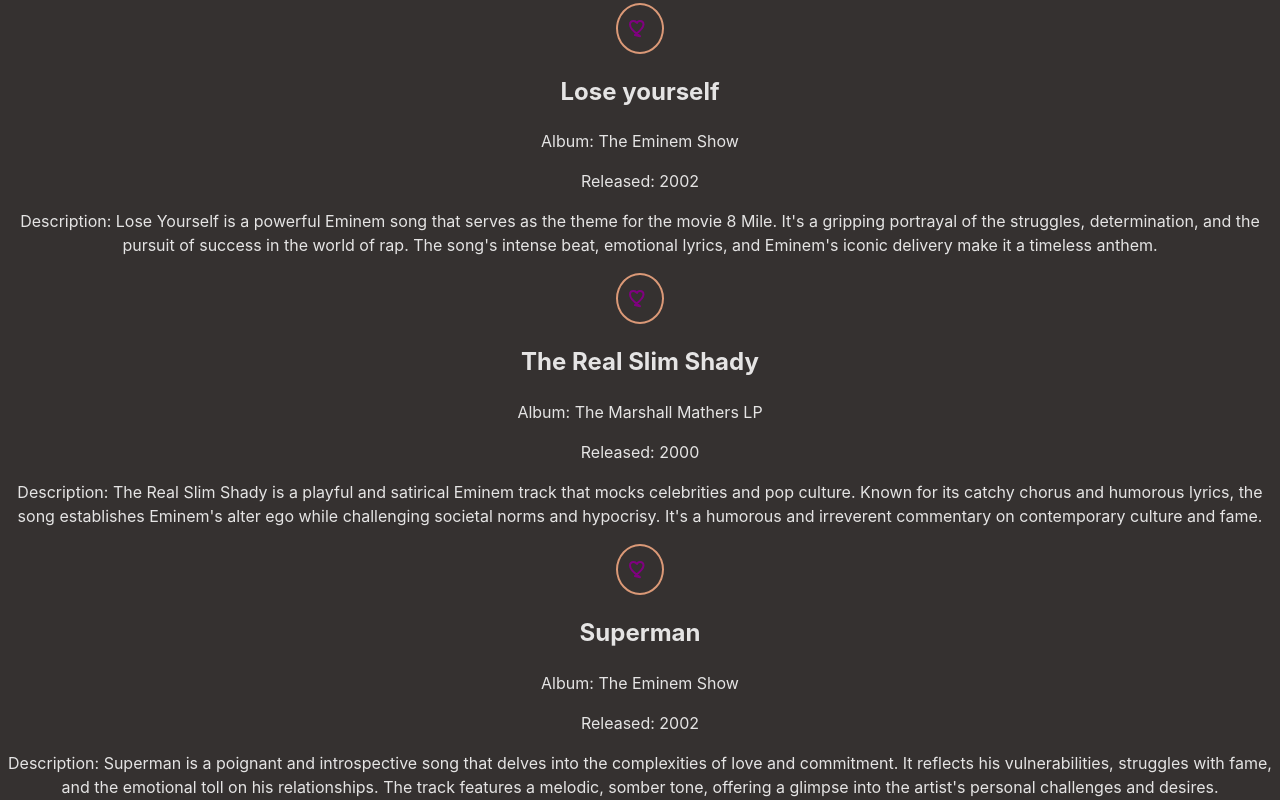
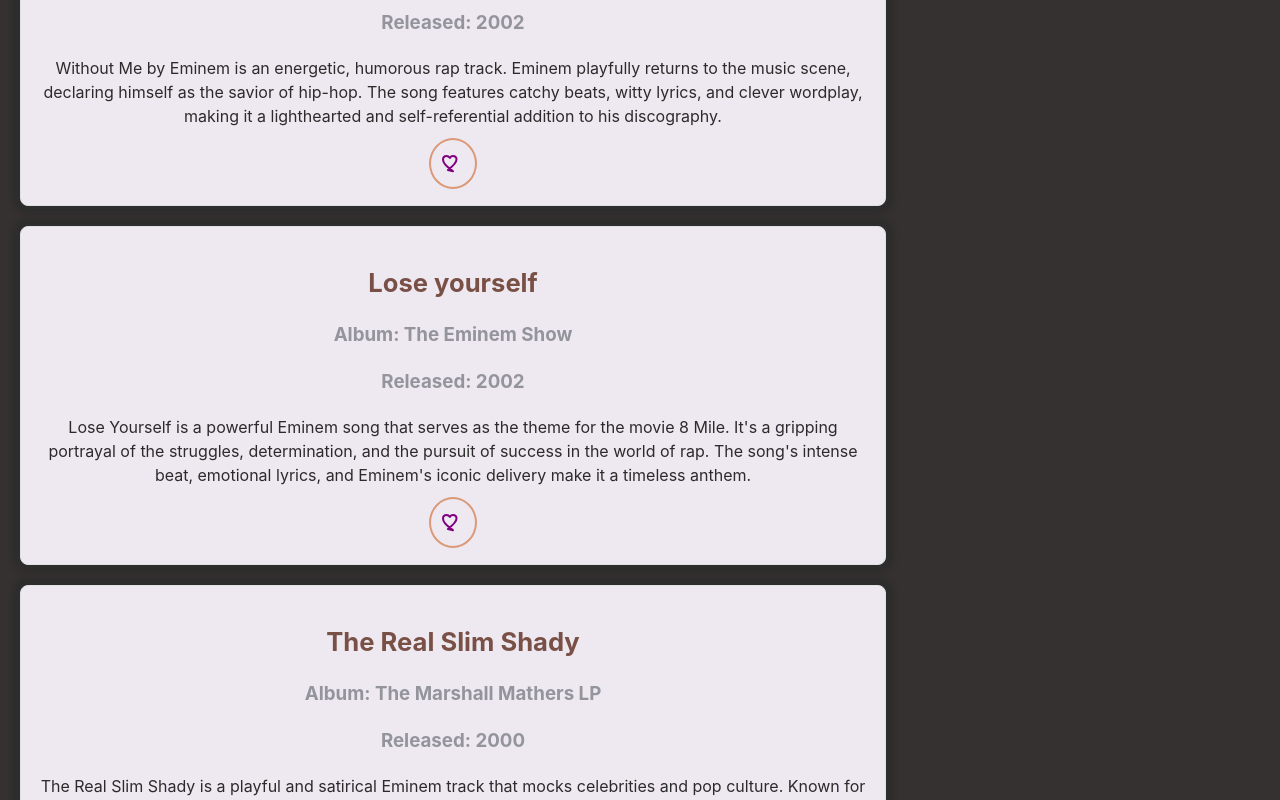
Before and after one commit to IldikoMagda/MusicApp_React, a React (Vite) app in the folder musicAppVite/: page / in a window 1280 px wide. Shown: the part 1500-2300 px from the top of the page. Built offline with nearby package versions, Linux system fonts and the light colour scheme.

Commit message:
songs styles formatted, first version

```diff
--- a/musicAppVite/src/MostPopular.jsx
+++ b/musicAppVite/src/MostPopular.jsx
@@ -41,10 +41,11 @@
 
         },
         6:{
-            "Title": "Mockingbird",
-            "Album": "Encore",
-            "Released": 2005,
-            "Description": "Lorem, ipsum dolor sit amet consectetur adipisicing elit. Consequatur, magnam nemo delectus quam deserunt animi ducimus veniam iste possimus sint similique harum atque nobis. Totam enim ducimus aliquam provident. Nostrum voluptatem consequuntur eum voluptatibus veniam inventore dolore a distinctio veritatis voluptas rerum eos eligendi perferendis possimus, accusamus nulla optio reprehenderit."
+            "Title": "Till I collapse",
+            "Album": "The Eminem Show",
+            "Released": 2002,
+            "Description":
+            "Till I Collapse is an iconic Eminem song featuring Nate Dogg. It's a high-energy rap anthem known for its intense and motivational lyrics. Eminem's relentless determination and resilience shine through as he raps about pushing through adversity. The track's powerful beats and fiery delivery make it a timeless hip-hop classic."
 
         },
         7:{
@@ -81,11 +82,11 @@
       {Object.keys(Songs).map((key) => {
         const song = Songs[key];
         return (
-          <div key={key}>
+          <div key={key} className="song-card">
             <h2>{song.Title}</h2>
-            <p>Album: {song.Album}</p>
-            <p>Released: {song.Released}</p>
-            <p>Description: {song.Description}</p>
+            <h3>Album: {song.Album}</h3>
+            <h3>Released: {song.Released}</h3>
+            <p>{song.Description}</p>
             <button className="heart-button">
                 <svg
                     width="24"
--- a/musicAppVite/src/index.css
+++ b/musicAppVite/src/index.css
@@ -84,3 +84,30 @@
 .heart-icon {
   fill: none;
 }
+
+.song-card {
+  border: 1px solid #e0e0e0;
+
+  border-radius: 8px;
+  /* box-shadow: 0 4px 8px rgba(0, 0, 0, 0.2); */
+  box-shadow: 0 0 4px 8px #2e2d2d;
+  padding: 16px;
+  margin: 20px;
+  max-width: 65vw;
+  background-color: #eee8f1;
+}
+
+.song-card h2 {
+  font-size: 1.6em;
+  color: #795045;
+  margin-bottom: 10px;
+}
+.song-card h3{
+  color: #94949C;
+}
+
+.song-card p {
+  font-size: 16px;
+  margin-bottom: 10px;
+  color: #2c2b2b;
+}
```
